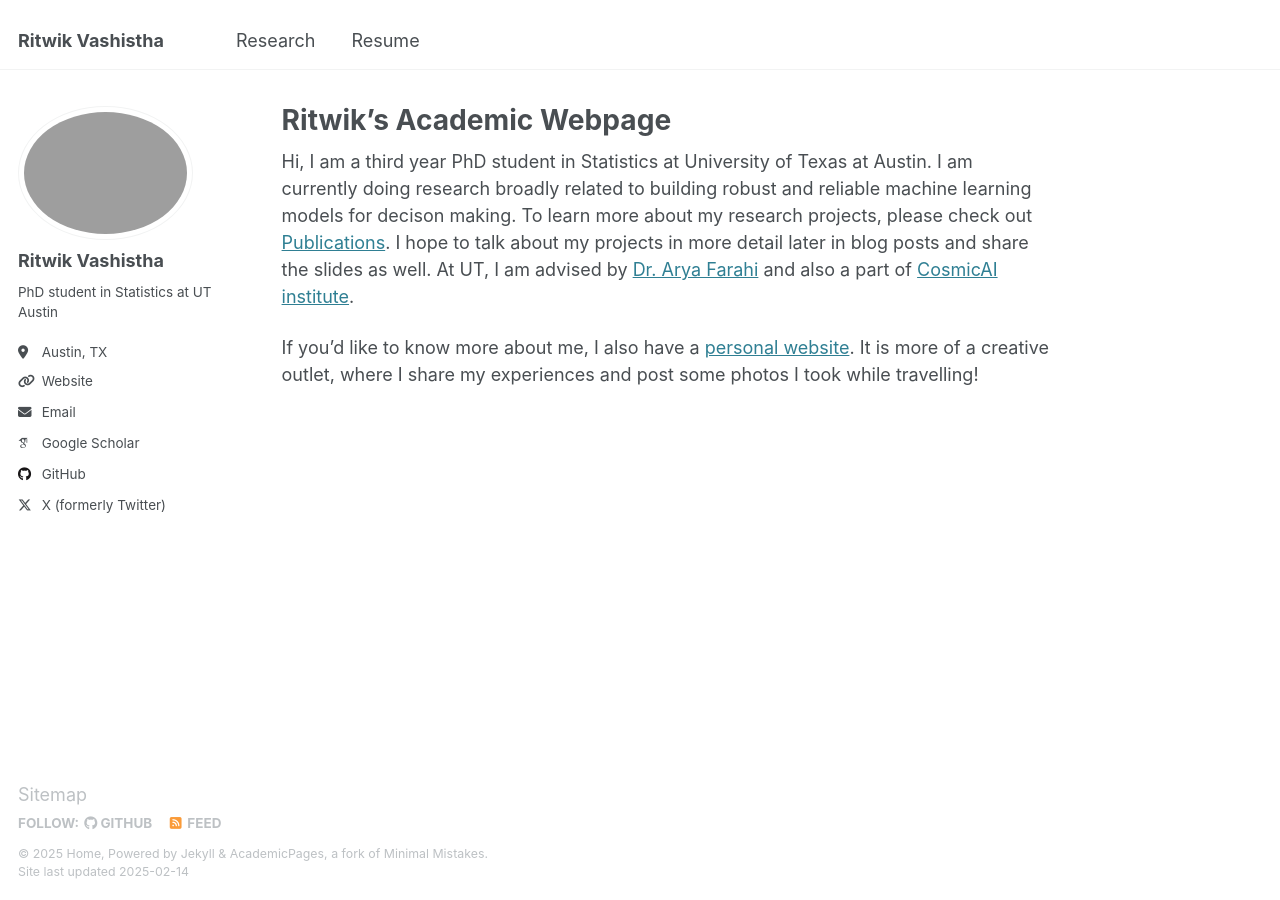
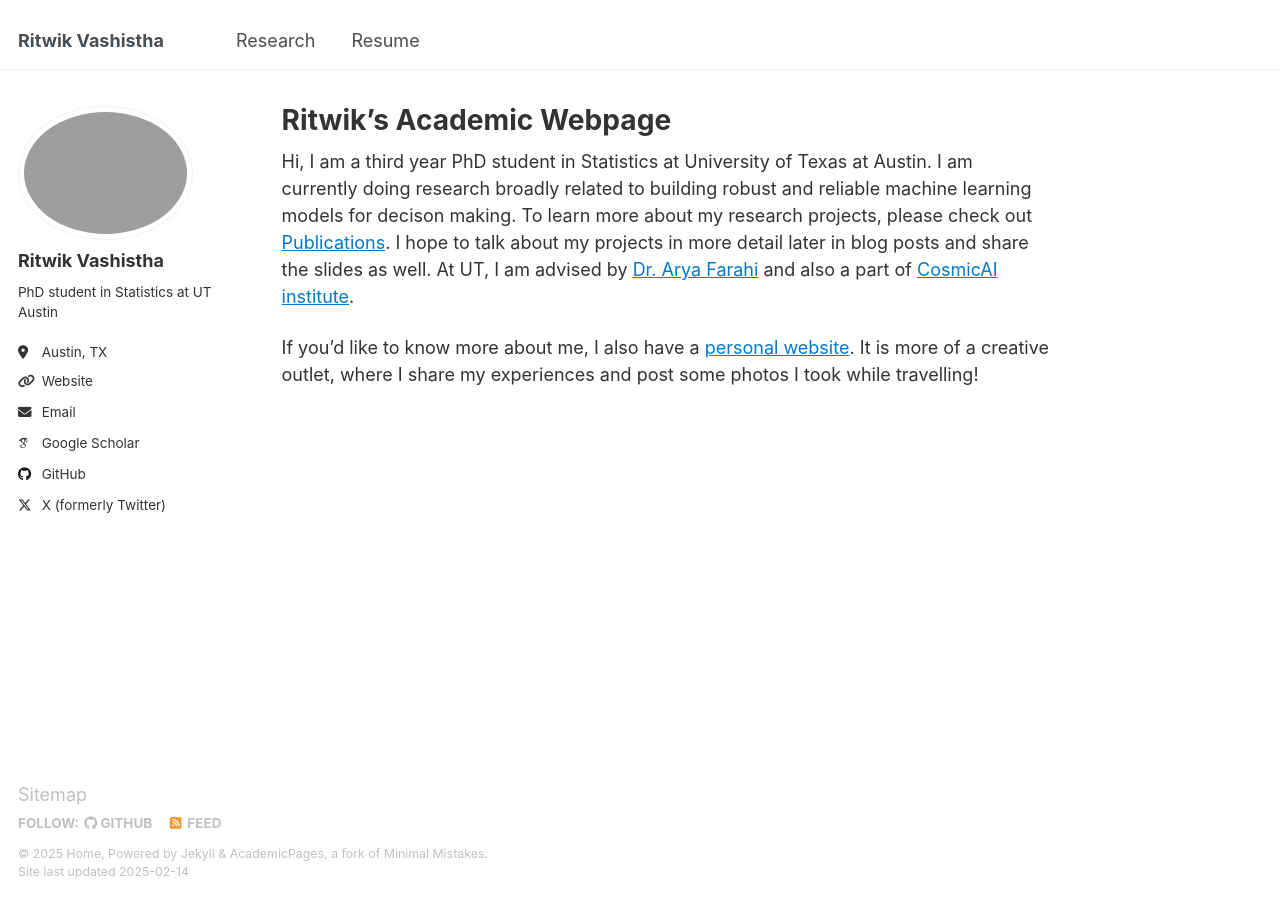
Before and after one commit to ritwikvashistha/ritwikvashistha.github.io, a Jekyll site: the page built from _pages/about.md, in a window 1280 px wide. Built offline with Jekyll 4.4.1, drawn with Linux system fonts in a browser that asks for light colours; some web fonts are replaced.

Commit message:
Update main.scss

```diff
--- a/assets/css/main.scss
+++ b/assets/css/main.scss
@@ -40,3 +40,28 @@
     "vendor/font-awesome/brands",
     "vendor/magnific-popup/magnific-popup"
 ;
+/* Default (light) mode styles */
+body {
+  background-color: #fff;
+  color: #333;
+}
+
+/* Dark mode styles */
+body.dark-mode {
+  background-color: #121212;
+  color: #e0e0e0;
+}
+
+/* Adjust links */
+a {
+  color: #007acc;
+}
+
+body.dark-mode a {
+  color: #66aaff;
+}
+
+/* Adjust other elements as needed */
+.container {
+  background-color: inherit;  /* or a specific color */
+}
```
